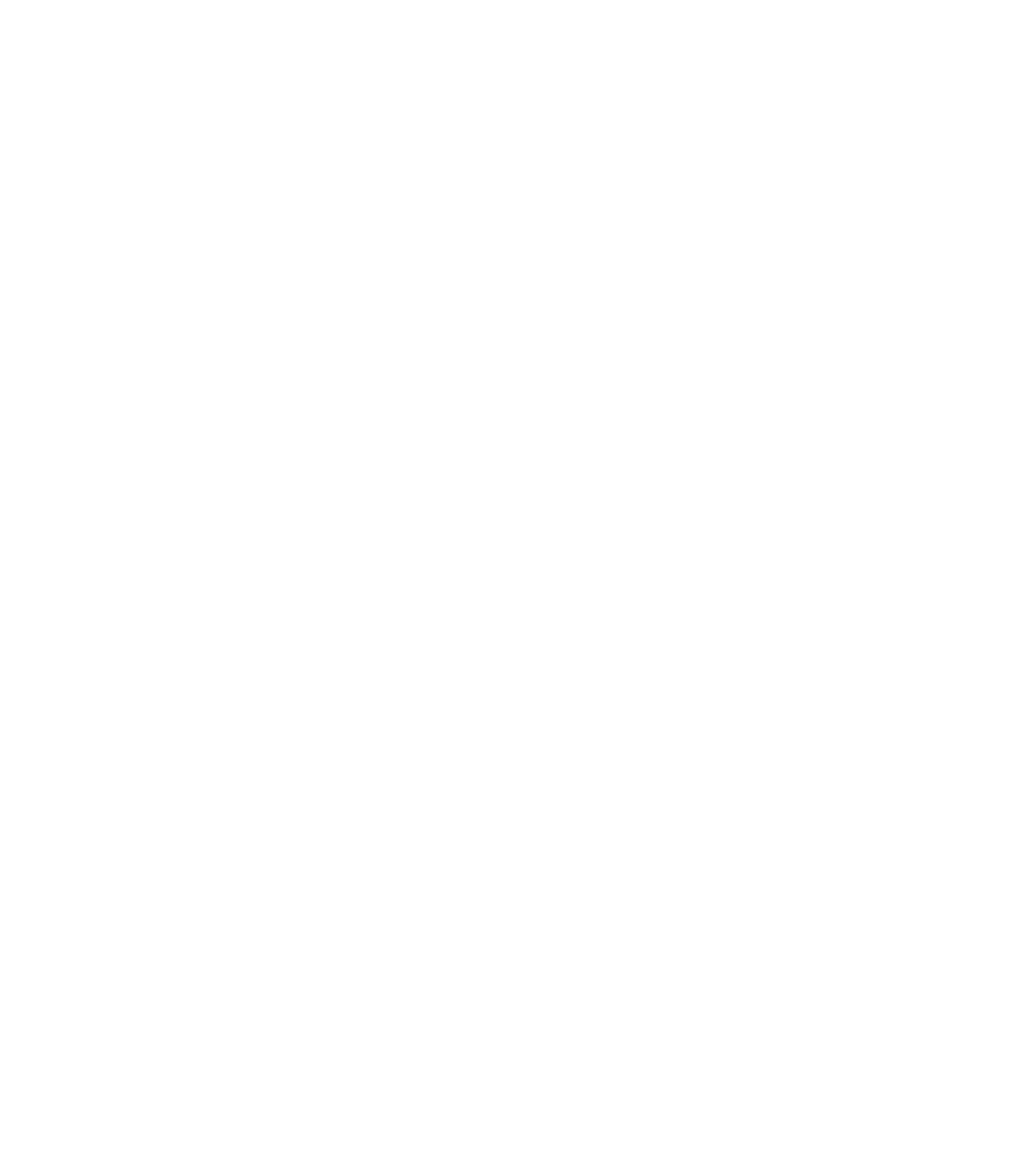
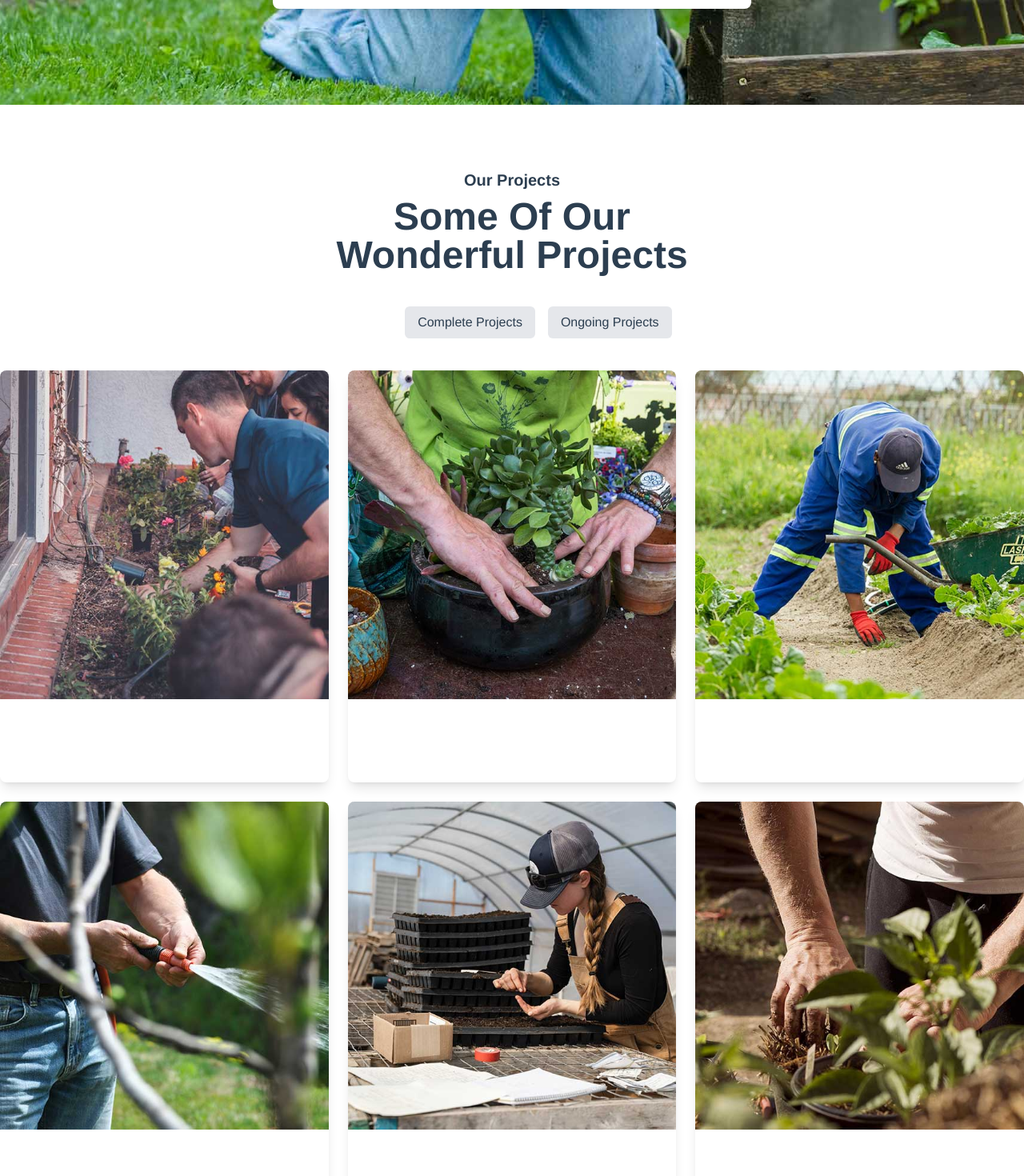
Before and after one commit to DFW-Software-Consulting/landscaping-dfw, a Vue app: page / in a window 1280 px wide. Shown: the part 4800-6270 px from the top of the page at 80% size. Before the commit the page ends 3996 px from the top, so only its background shows below. Built offline with nearby package versions, Linux system fonts and the light colour scheme.

Commit message:
created project section

```diff
--- a/src/App.vue
+++ b/src/App.vue
@@ -13,6 +13,10 @@
     <FeatureHighlightsComponent />
 
     <ServiceComponent />
+
+    <FreeQuoteComponent />
+
+    <ProjectsComponent />
   </div>
 </template>
 
@@ -25,6 +29,8 @@ import AboutComponent from './components/About.vue'
 import FactComponent from './components/Fact.vue'
 import FeatureHighlightsComponent from './components/FeatureHighlights.vue'
 import ServiceComponent from './components/Services.vue'
+import FreeQuoteComponent from './components/FreeQuote.vue'
+import ProjectsComponent from './components/Projects.vue'
 
 export default {
   name: 'App',
@@ -35,7 +41,9 @@ export default {
     AboutComponent,
     FactComponent,
     FeatureHighlightsComponent,
-    ServiceComponent
+    ServiceComponent,
+    FreeQuoteComponent,
+    ProjectsComponent
   }
 }
 </script>
--- /dev/null
+++ b/src/components/Projects.vue
@@ -0,0 +1,95 @@
+<template>
+  <!-- Projects Start -->
+  <div class="w-full py-20">
+    <div class="container mx-auto">
+      <!-- Header -->
+      <div class="text-center mx-auto mb-10 max-w-lg">
+        <p class="text-primary font-bold text-xl mb-2">Our Projects</p>
+        <h1 class="text-5xl font-bold mb-5">Some Of Our Wonderful Projects</h1>
+      </div>
+
+      <!-- Filter Buttons -->
+      <div class="text-center mb-10">
+        <ul class="flex justify-center space-x-4">
+          <li class="cursor-pointer px-4 py-2 bg-primary text-white rounded-md">All</li>
+          <li class="cursor-pointer px-4 py-2 bg-gray-200 hover:bg-gray-300 rounded-md">
+            Complete Projects
+          </li>
+          <li class="cursor-pointer px-4 py-2 bg-gray-200 hover:bg-gray-300 rounded-md">
+            Ongoing Projects
+          </li>
+        </ul>
+      </div>
+
+      <!-- Projects Grid -->
+      <div class="grid gap-6 sm:grid-cols-2 lg:grid-cols-3">
+        <div
+          v-for="(project, index) in projects"
+          :key="index"
+          class="overflow-hidden rounded-lg shadow-lg"
+        >
+          <img class="w-full h-auto" :src="project.image" :alt="project.title" />
+          <div class="bg-primary text-white p-4">
+            <h4 class="text-2xl font-semibold mb-3">{{ project.title }}</h4>
+            <div class="flex space-x-3">
+              <a :href="project.image" class="text-xl" data-lightbox="portfolio">
+                <i class="fa fa-eye"></i>
+              </a>
+              <a href="#" class="text-xl">
+                <i class="fa fa-link"></i>
+              </a>
+            </div>
+          </div>
+        </div>
+      </div>
+    </div>
+  </div>
+  <!-- Projects End -->
+</template>
+
+<script>
+import projectImage1 from '../assets/img/service-1.jpg'
+import projectImage2 from '../assets/img/service-2.jpg'
+import projectImage3 from '../assets/img/service-3.jpg'
+import projectImage4 from '../assets/img/service-4.jpg'
+import projectImage5 from '../assets/img/service-5.jpg'
+import projectImage6 from '../assets/img/service-6.jpg'
+
+export default {
+  name: 'ProjectsSection',
+  data() {
+    return {
+      projects: [
+        {
+          title: 'Landscaping',
+          image: projectImage1
+        },
+        {
+          title: 'Pruning Plants',
+          image: projectImage2
+        },
+        {
+          title: 'Irrigation & Drainage',
+          image: projectImage3
+        },
+        {
+          title: 'Garden Maintenance',
+          image: projectImage4
+        },
+        {
+          title: 'Green Technology',
+          image: projectImage5
+        },
+        {
+          title: 'Urban Gardening',
+          image: projectImage6
+        }
+      ]
+    }
+  }
+}
+</script>
+
+<style scoped>
+/* Scoped styles if needed */
+</style>
```
